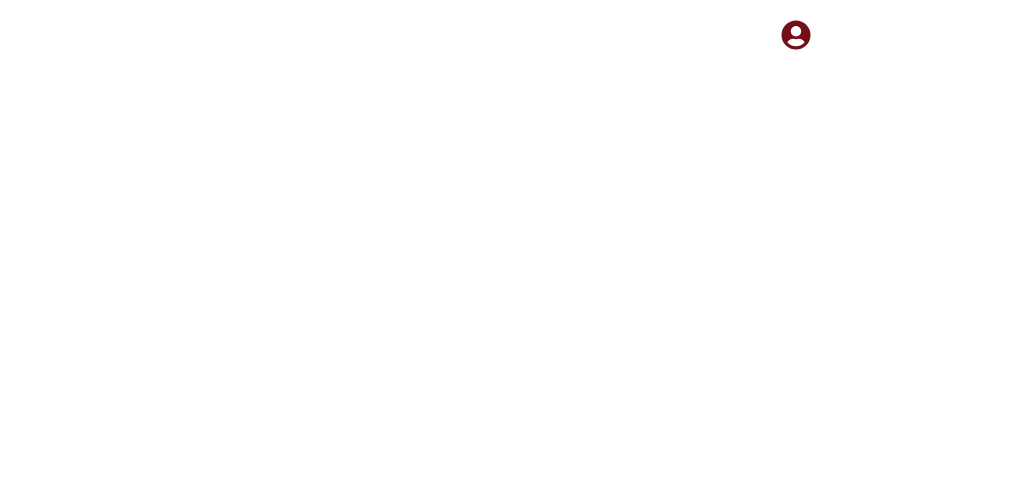
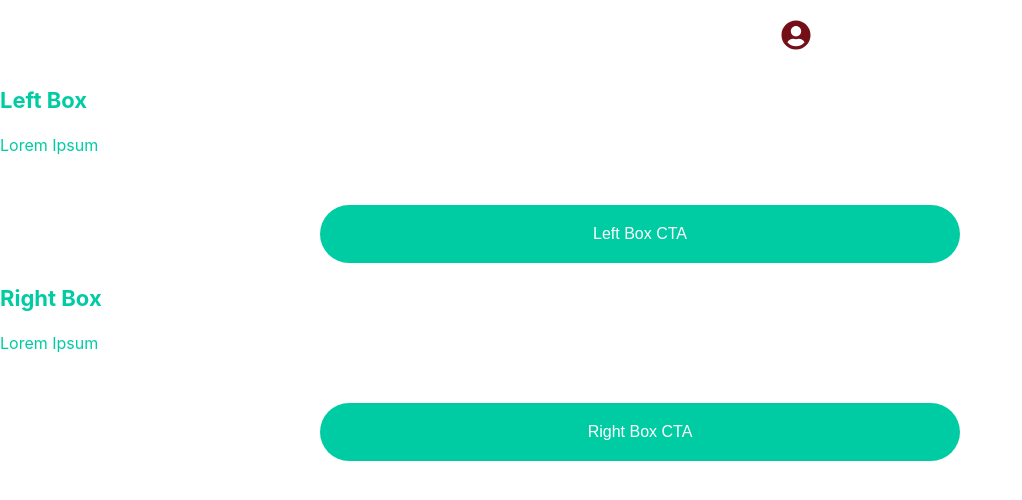
Before and after one commit to CevinThomas/alliance, a React app in the folder frontend/: page /account in a window 1280 px wide. Shown: the top 500 px of the page, without its empty margins (0-1022 px from the left). Built offline with nearby package versions, Linux system fonts and the light colour scheme.

Commit message:
styling and adding components

```diff
--- a/frontend/src/App.js
+++ b/frontend/src/App.js
@@ -4,6 +4,7 @@ import Registration from "./views/registration";
 import Login from "./views/login";
 import {Route} from "react-router-dom";
 import Logout from "./views/logout";
+import Account from "./views/account";
 
 function App() {
     return (
@@ -11,6 +12,7 @@ function App() {
             <Route path={"/registration"} component={Registration}/>
             <Route path={"/login"} component={Login}/>
             <Route path={"/logout"} component={Logout}/>
+            <Route path={"/account"} component={Account}/>
         </React.Fragment>
     );
 }
--- /dev/null
+++ b/frontend/src/components/textElements/paragraph.js
@@ -0,0 +1,7 @@
+import React from "react";
+
+const Paragraph = ( props ) => {
+    return <p id={props.id} className={props.class}>{props.title}</p>;
+};
+
+export default Paragraph;
--- /dev/null
+++ b/frontend/src/containers/account/leftBox.js
@@ -0,0 +1,16 @@
+import React from "react";
+import Heading from "../../components/textElements/heading";
+import Button from "../../components/general/button";
+import Paragraph from "../../components/textElements/paragraph";
+
+const LeftBox = () => {
+    return (
+        <div>
+            <Heading type={"h3"} title={"Left Box"}/>
+            <Paragraph title={"Lorem Ipsum"}/>
+            <Button title={"Left Box CTA"}/>
+        </div>
+    );
+};
+
+export default LeftBox;
--- /dev/null
+++ b/frontend/src/containers/account/rightBox.js
@@ -0,0 +1,16 @@
+import React from "react";
+import Heading from "../../components/textElements/heading";
+import Button from "../../components/general/button";
+import Paragraph from "../../components/textElements/paragraph";
+
+const RightBox = () => {
+    return (
+        <div>
+            <Heading type={"h3"} title={"Right Box"}/>
+            <Paragraph title={"Lorem Ipsum"}/>
+            <Button title={"Right Box CTA"}/>
+        </div>
+    );
+};
+
+export default RightBox;
--- a/frontend/src/styles.css
+++ b/frontend/src/styles.css
@@ -49,6 +49,21 @@ input::placeholder {
 
 :focus {
   outline: none;
+}
+
+p {
+  font-size: 16px;
+  color: #00cca3;
+}
+@media (max-width: 980px) {
+  p {
+    font-size: 14px;
+  }
+}
+@media (max-width: 476px) {
+  p {
+    font-size: 12px;
+  }
 }
 
 a {
--- a/frontend/src/styles.sass
+++ b/frontend/src/styles.sass
@@ -42,6 +42,14 @@ input
 
 \:focus
   outline: none
+
+p
+  font-size: 16px
+  color: $mainColor
+  @media (max-width: $ipadSize)
+    font-size: 14px
+  @media (max-width: $phoneSize)
+    font-size: 12px
 
 a
   color: #fff
--- /dev/null
+++ b/frontend/src/views/account.js
@@ -0,0 +1,14 @@
+import React from "react";
+import LeftBox from "../containers/account/leftBox";
+import RightBox from "../containers/account/rightBox";
+
+const Account = () => {
+    return (
+        <div>
+            <LeftBox/>
+            <RightBox/>
+        </div>
+    );
+};
+
+export default Account;
```
Also changed, not shown: 1 other file (tests, documents, lock files or other folders).
